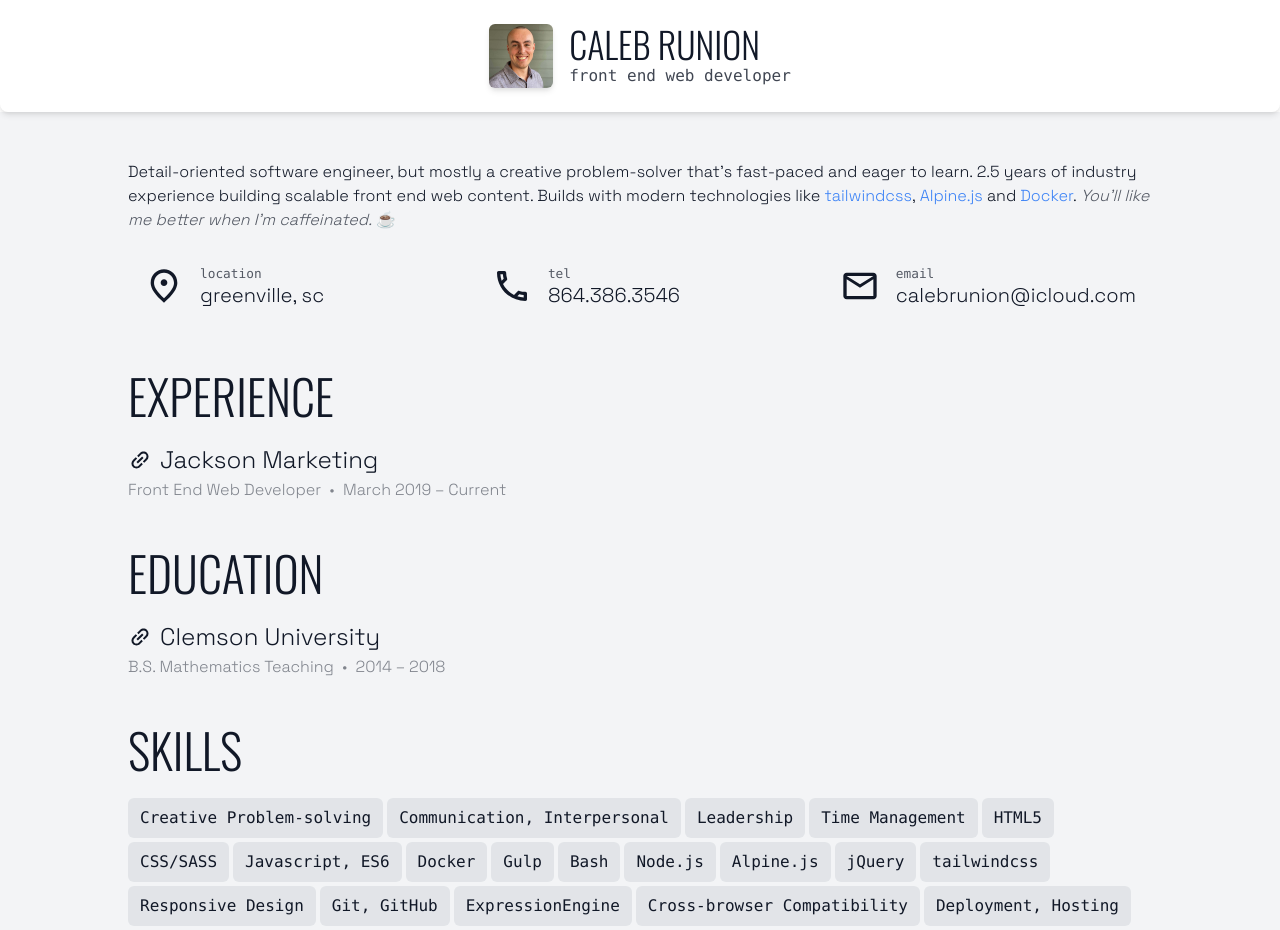
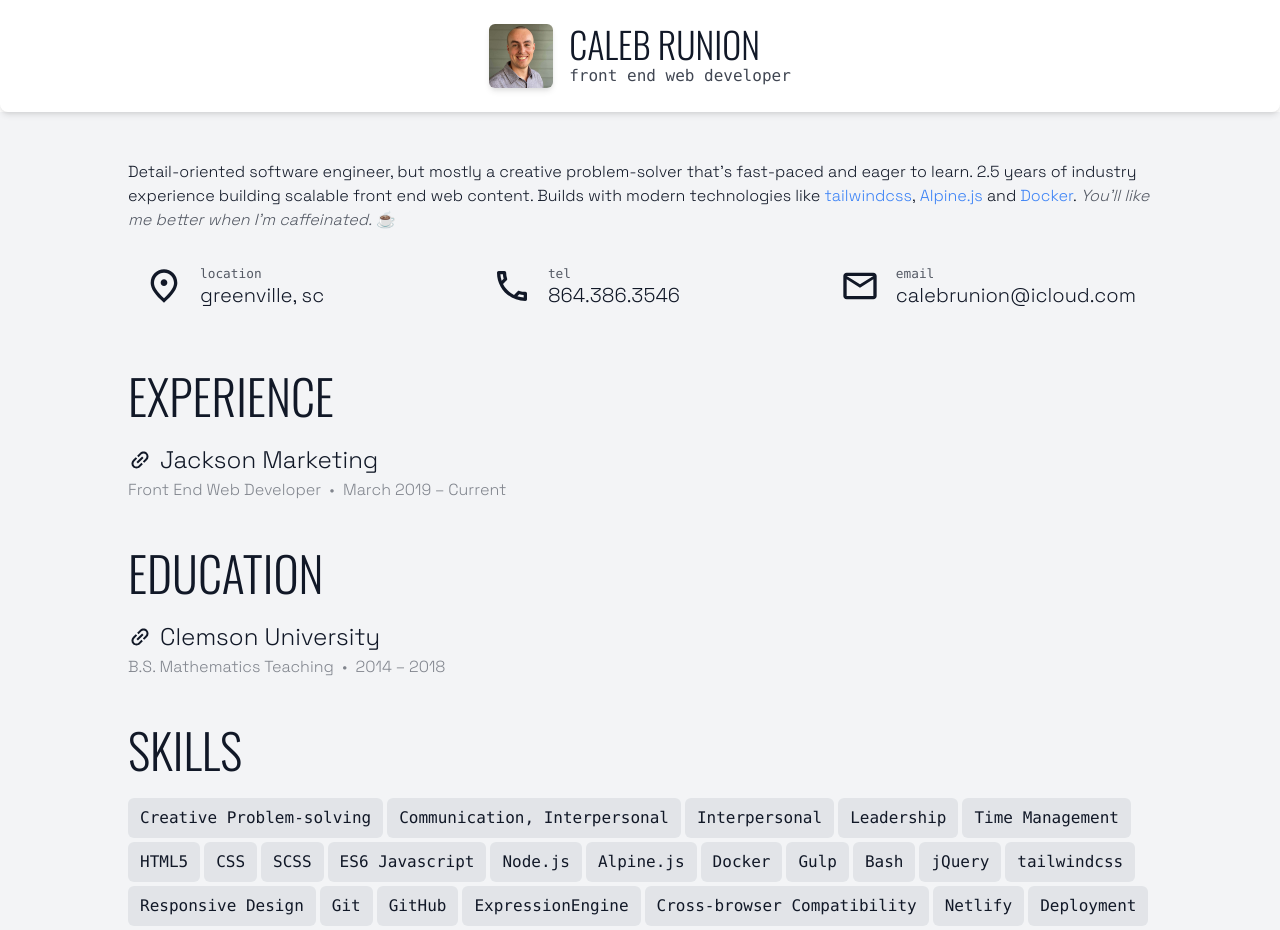
Before and after one commit to trexchard/hello-next, a Next.js app: page / in a window 1280 px wide. Shown: the top 930 px of the page. Built offline with nearby package versions, Linux system fonts and the light colour scheme.

Commit message:
Add a few more skills

```diff
--- a/pages/index.js
+++ b/pages/index.js
@@ -121,23 +121,29 @@ export default function Home() {
             <div className="flex flex-wrap gap-1">
               <div className="px-3 py-2 font-mono rounded-md bg-gray-400/20">Creative Problem-solving</div>
               <div className="px-3 py-2 font-mono rounded-md bg-gray-400/20">Communication, Interpersonal</div>
+              <div className="px-3 py-2 font-mono rounded-md bg-gray-400/20">Interpersonal</div>
               <div className="px-3 py-2 font-mono rounded-md bg-gray-400/20">Leadership</div>
               <div className="px-3 py-2 font-mono rounded-md bg-gray-400/20">Time Management</div>
               <div className="px-3 py-2 font-mono rounded-md bg-gray-400/20">HTML5</div>
-              <div className="px-3 py-2 font-mono rounded-md bg-gray-400/20">CSS/SASS</div>
-              <div className="px-3 py-2 font-mono rounded-md bg-gray-400/20">Javascript, ES6</div>
+              <div className="px-3 py-2 font-mono rounded-md bg-gray-400/20">CSS</div>
+              <div className="px-3 py-2 font-mono rounded-md bg-gray-400/20">SCSS</div>
+              <div className="px-3 py-2 font-mono rounded-md bg-gray-400/20">ES6 Javascript</div>
+              <div className="px-3 py-2 font-mono rounded-md bg-gray-400/20">Node.js</div>
+              <div className="px-3 py-2 font-mono rounded-md bg-gray-400/20">Alpine.js</div>
               <div className="px-3 py-2 font-mono rounded-md bg-gray-400/20">Docker</div>
               <div className="px-3 py-2 font-mono rounded-md bg-gray-400/20">Gulp</div>
               <div className="px-3 py-2 font-mono rounded-md bg-gray-400/20">Bash</div>
-              <div className="px-3 py-2 font-mono rounded-md bg-gray-400/20">Node.js</div>
-              <div className="px-3 py-2 font-mono rounded-md bg-gray-400/20">Alpine.js</div>
               <div className="px-3 py-2 font-mono rounded-md bg-gray-400/20">jQuery</div>
               <div className="px-3 py-2 font-mono rounded-md bg-gray-400/20">tailwindcss</div>
               <div className="px-3 py-2 font-mono rounded-md bg-gray-400/20">Responsive Design</div>
-              <div className="px-3 py-2 font-mono rounded-md bg-gray-400/20">Git, GitHub</div>
+              <div className="px-3 py-2 font-mono rounded-md bg-gray-400/20">Git</div>
+              <div className="px-3 py-2 font-mono rounded-md bg-gray-400/20">GitHub</div>
               <div className="px-3 py-2 font-mono rounded-md bg-gray-400/20">ExpressionEngine</div>
               <div className="px-3 py-2 font-mono rounded-md bg-gray-400/20">Cross-browser Compatibility</div>
-              <div className="px-3 py-2 font-mono rounded-md bg-gray-400/20">Deployment, Hosting</div>
+              <div className="px-3 py-2 font-mono rounded-md bg-gray-400/20">Netlify</div>
+              <div className="px-3 py-2 font-mono rounded-md bg-gray-400/20">Deployment</div>
+              <div className="px-3 py-2 font-mono rounded-md bg-gray-400/20">Hosting</div>
+              <div className="px-3 py-2 font-mono rounded-md bg-gray-400/20">NEXT.js</div>
               <div className="px-3 py-2 font-mono rounded-md bg-gray-400/20">React</div>
               <div className="px-3 py-2 font-mono rounded-md bg-gray-400/20">nginx</div>
               <div className="px-3 py-2 font-mono rounded-md bg-gray-400/20">Linux</div>
```
